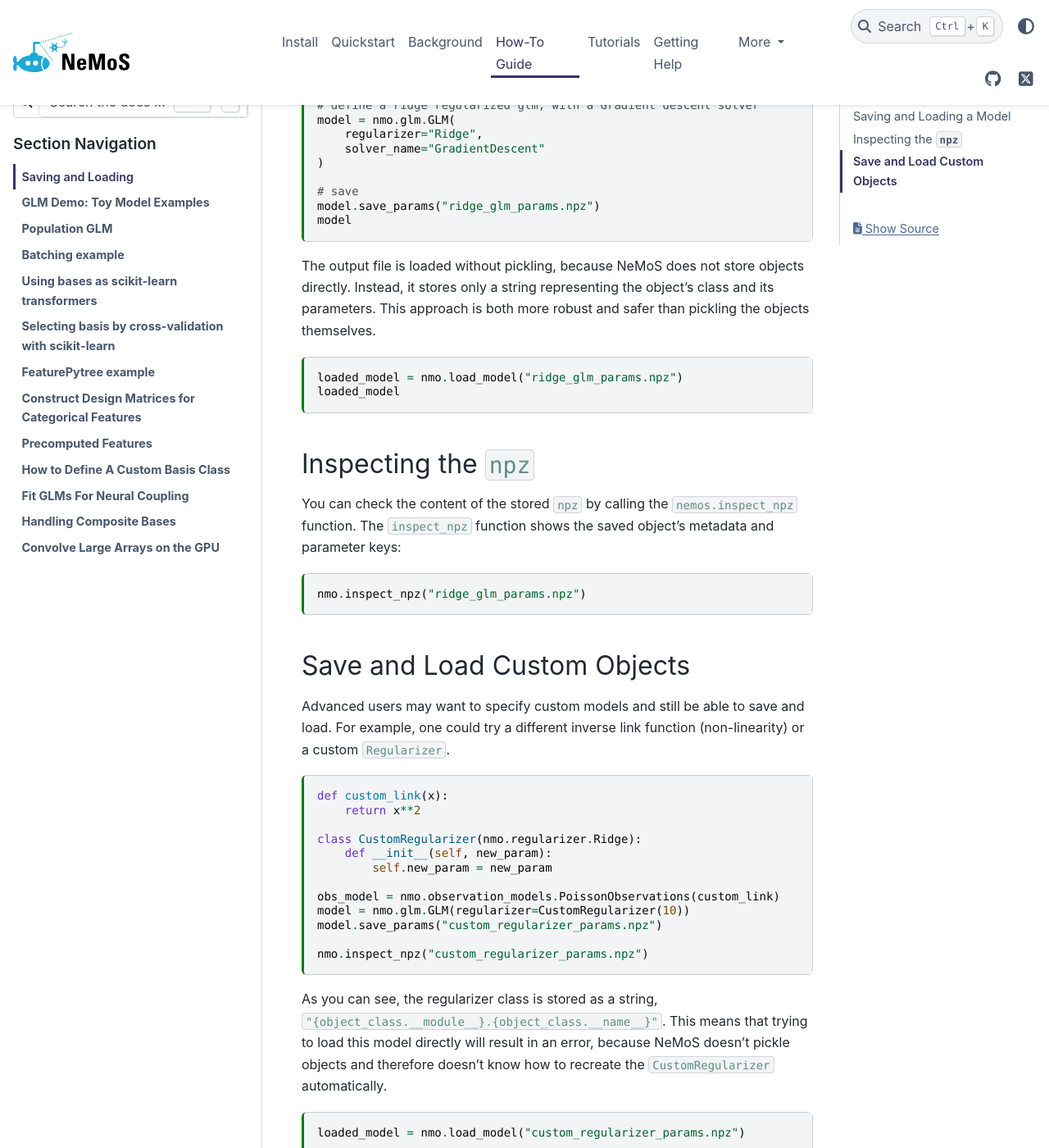
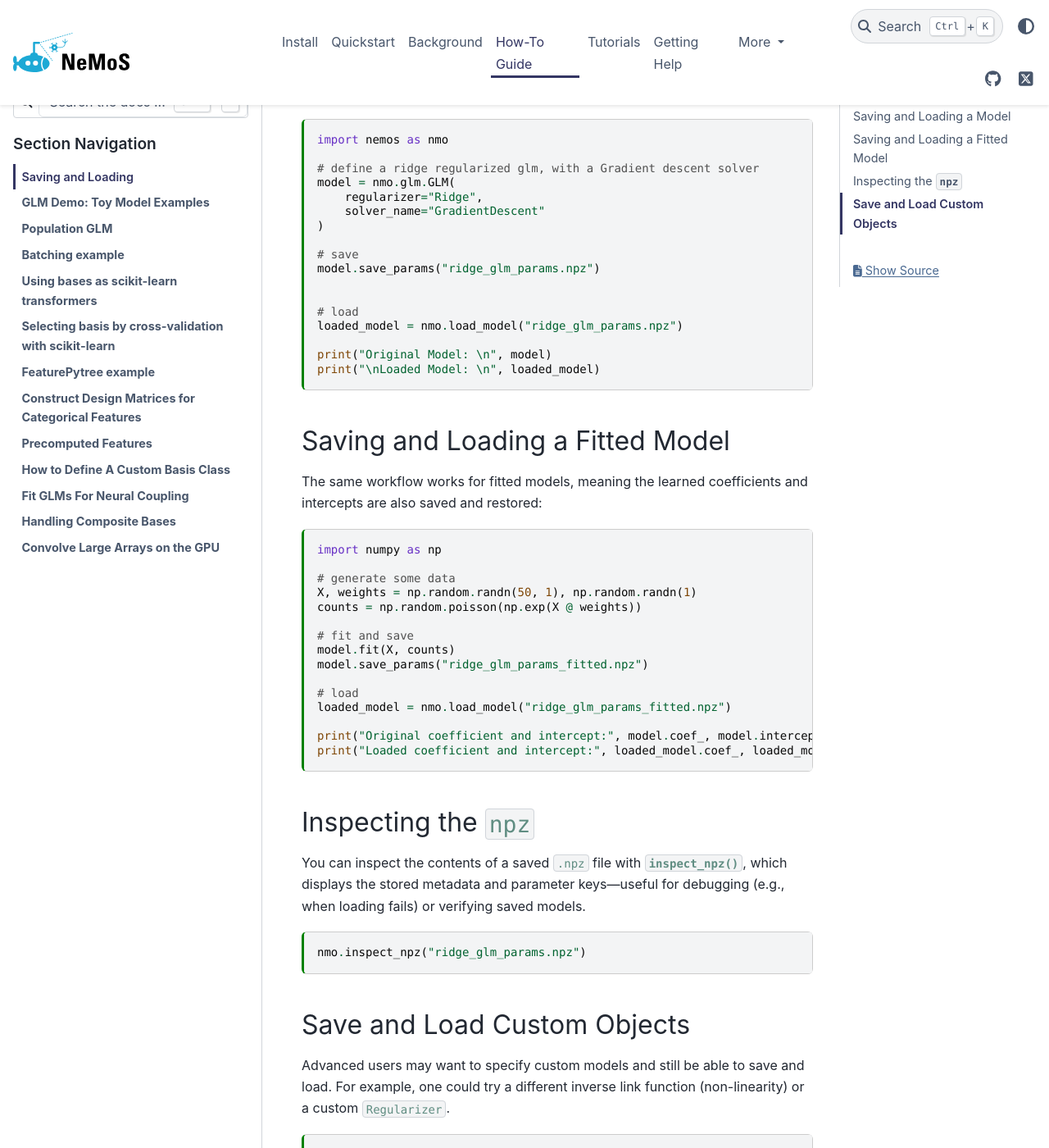
Before and after one commit to flatironinstitute/nemos, a Sphinx documentation site: the page built from docs/how_to_guide/save_and_load.md, in a window 1280 px wide and 1400 px high, scrolled down 355 px. Shown: the whole window at 82% size. Built offline with Sphinx 7.4.7 and the PyData theme 0.15.4, drawn with Linux system fonts in a browser that asks for light colours; some of the changed text lies outside the part shown.

````diff
--- a/docs/how_to_guide/save_and_load.md
+++ b/docs/how_to_guide/save_and_load.md
@@ -10,6 +10,20 @@ kernelspec:
   language: python
   name: python3
 ---
+
+```{code-cell} ipython3
+:tags: [hide-input]
+
+import warnings
+
+# Ignore the first specific warning
+warnings.filterwarnings(
+    "ignore",
+    message="Caution: regularizer strength",
+    category=UserWarning,
+)
+
+```
 
 # Saving and Loading
 
@@ -29,20 +43,41 @@ model = nmo.glm.GLM(
 
 # save
 model.save_params("ridge_glm_params.npz")
-model
+
+
+# load
+loaded_model = nmo.load_model("ridge_glm_params.npz")
+
+print("Original Model: \n", model)
+print("\nLoaded Model: \n", loaded_model)
+
 ```
 
-The output file is loaded without pickling, because NeMoS does not store objects directly. Instead, it stores only a string representing the object’s class and its parameters. This approach is both more robust and safer than pickling the objects themselves.
+## Saving and Loading a Fitted Model
+
+The same workflow works for fitted models, meaning the learned coefficients and intercepts are also saved and restored:
 
 ```{code-cell}
+import numpy as np
 
-loaded_model = nmo.load_model("ridge_glm_params.npz")
-loaded_model
+# generate some data
+X, weights = np.random.randn(50, 1), np.random.randn(1)
+counts = np.random.poisson(np.exp(X @ weights))
+
+# fit and save
+model.fit(X, counts)
+model.save_params("ridge_glm_params_fitted.npz")
+
+# load
+loaded_model = nmo.load_model("ridge_glm_params_fitted.npz")
+
+print("Original coefficient and intercept:", model.coef_, model.intercept_)
+print("Loaded coefficient and intercept:", loaded_model.coef_, loaded_model.intercept_)
 ```
 
 ## Inspecting the `npz`
-You can check the content of the stored `npz` by calling the `nemos.inspect_npz` function.
-The `inspect_npz` function shows the saved object’s metadata and parameter keys:
+
+You can inspect the contents of a saved `.npz` file with {py:func}`~nemos.io.inspect_npz`, which displays the stored metadata and parameter keys—useful for debugging (e.g., when loading fails) or verifying saved models.
 
 ```{code-cell}
 
@@ -70,6 +105,15 @@ nmo.inspect_npz("custom_regularizer_params.npz")
 ```
 
 As you can see, the regularizer class is stored as a string, `"{object_class.__module__}.{object_class.__name__}"`. This means that trying to load this model directly will result in an error, because NeMoS doesn’t pickle objects and therefore doesn’t know how to recreate the `CustomRegularizer` automatically.
+
+:::{admonition} Why prevent pickling?
+:class: warning
+
+Unpickling typically involves executing code, which can pose a security risk.
+A third party could tamper with a pickled file to insert malicious code that runs whenever the object is unpickled.
+
+For a real-world example, see [this discussion](https://news.ycombinator.com/item?id=41901475).
+:::
 
 ```{code-cell}
 :tags: [raises-exception]
````
Also changed, not shown: docs/api_reference.rst (+11 -0 lines).
